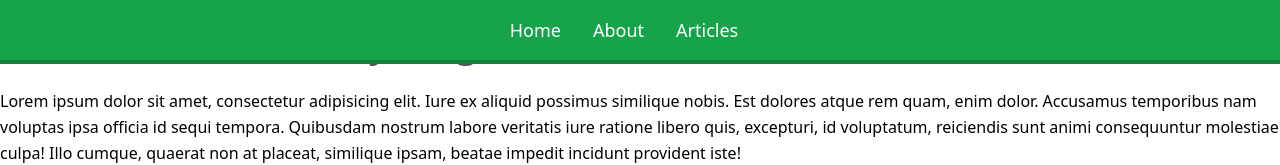
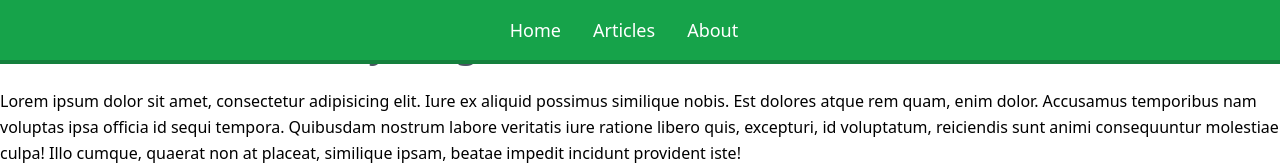
Before and after one commit to AmitxParmar/mern-blog, a React (Vite) app in the folder client/: page / in a window 1280 px wide. Shown: the top 165 px of the page. Built offline with nearby package versions, Linux system fonts and the light colour scheme.

Commit message:
refactored navbar, create NotFoundPage

```diff
--- a/client/src/App.jsx
+++ b/client/src/App.jsx
@@ -2,7 +2,7 @@ import { useState } from 'react'
 import { BrowserRouter as Router, Route, Routes } from 'react-router-dom'
 import Home from './pages/Home'
 import Navbar from './components/Navbar'
-
+import NotFound from './pages/NotFound'
 function App() {
 
   return (
@@ -10,6 +10,7 @@ function App() {
       <Navbar />
       <Routes>
         <Route path="/" element={<Home />} />
+        <Route path="*" element={<NotFound />} />
       </Routes>
     </Router>
   )
--- a/client/src/components/Navbar.jsx
+++ b/client/src/components/Navbar.jsx
@@ -12,13 +12,13 @@ const Navbar = () => {
                     </Link>
                 </li>
                 <li className='inline-block py-4'>
-                    <Link to="/about" className='p1-6 pr-8'>
-                        About
+                    <Link to="/articles-list" className='p1-6 pr-8'>
+                        Articles
                     </Link>
                 </li>
                 <li className='inline-block py-4'>
-                    <Link to="/articles-list" className='p1-6 pr-8'>
-                        Articles
+                    <Link to="/about" className='p1-6 pr-8'>
+                        About
                     </Link>
                 </li>
             </ul>
--- /dev/null
+++ b/client/src/pages/NotFound.jsx
@@ -0,0 +1,11 @@
+import React from 'react'
+
+const NotFound = () => {
+    return (
+        <h1 className='sm:text-4xl mx-auto text-2xl font-bold my-6 text-gray-900'>
+            404:Page not found
+        </h1>
+    )
+}
+
+export default NotFound
```
